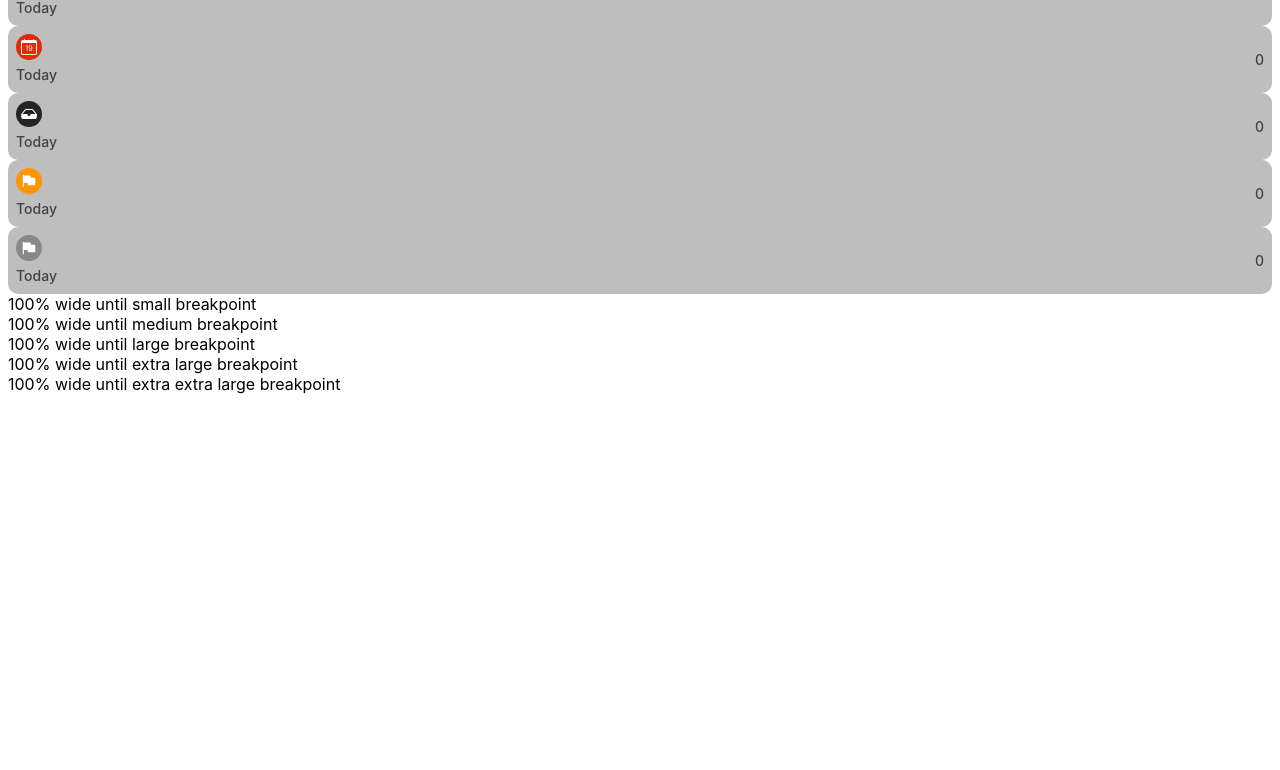
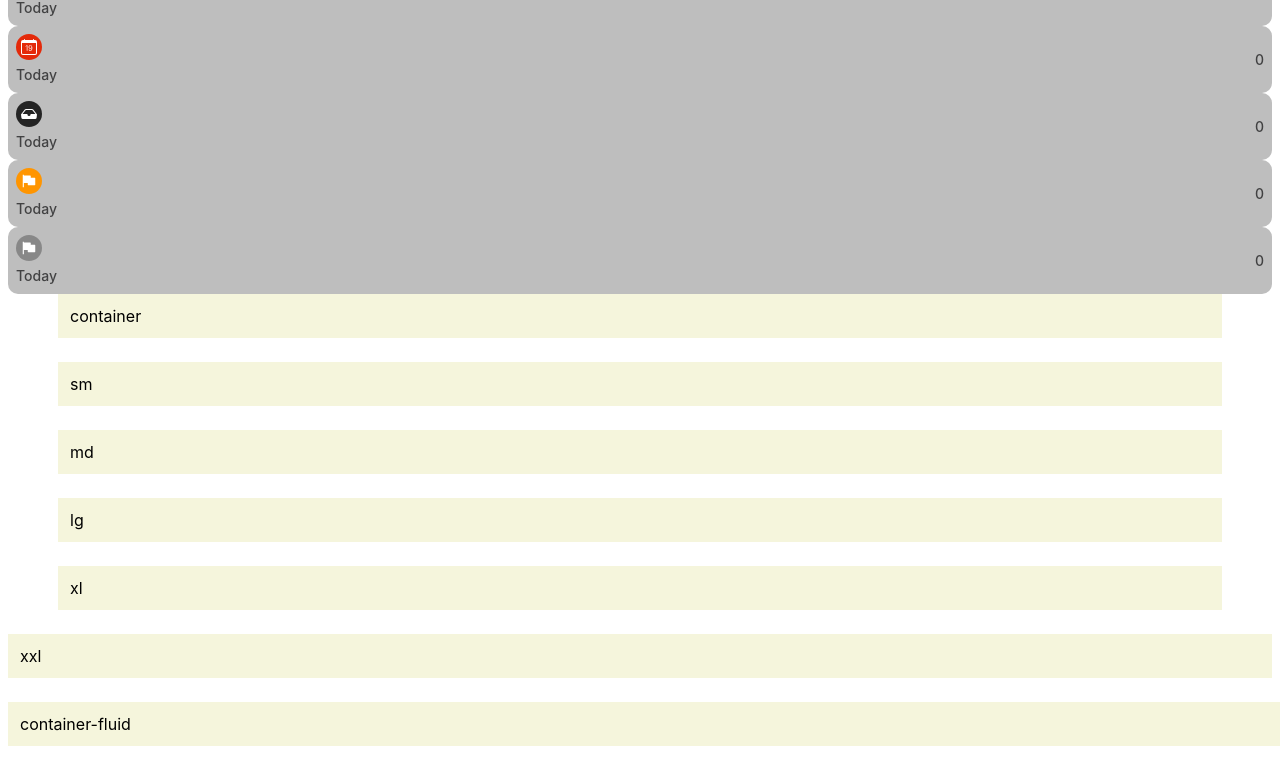
Before and after one commit to Anhelina4/ios-planner, a React (Create React App) app in the folder ios-planner/: page / in a window 1280 px wide. Shown: the part 1261-2031 px from the top of the page. Before the commit the page ends 1663 px from the top, so only its background shows below. Built offline with nearby package versions, Linux system fonts and the light colour scheme.

Commit message:
did grid-conteiner

```diff
--- a/ios-planner/src/App.js
+++ b/ios-planner/src/App.js
@@ -80,21 +80,13 @@ function App() {
       <Switcher icon={<AiFillFlag />} variant="orange" />
       <Switcher icon={<AiFillFlag />} variant="light-grey" />
       {/* Grid.Containers */}
-      <div className="container-sm">
-        100% wide until small breakpoint
-      </div>
-      <div className="container-md">
-        100% wide until medium breakpoint
-      </div>
-      <div className="container-lg">
-        100% wide until large breakpoint
-      </div>
-      <div className="container-xl">
-        100% wide until extra large breakpoint
-      </div>
-      <div className="container-xxl">
-        100% wide until extra extra large breakpoint
-      </div>
+      <Container variant="container">container</Container>
+      <Container variant="container-sm">sm</Container>
+      <Container variant="container-md">md</Container>
+      <Container variant="container-lg">lg</Container>
+      <Container variant="container-xl">xl</Container>
+      <Container variant="container-xxl">xxl</Container>
+      <Container variant="container-fluid">container-fluid</Container>
     </>
   )
 }
--- a/ios-planner/src/components/Grid/Container.js
+++ b/ios-planner/src/components/Grid/Container.js
@@ -1,9 +1,10 @@
 import React from 'react'
+import  ContainerWrapper  from "./Container.style"
 
-const Container = () => {
+const Container = (props) => {
+    const {children, variant} = props
     return (
-        <div>
-        </div>
+        <ContainerWrapper variant={variant}>{children}</ContainerWrapper>
     )
 }
 
--- a/ios-planner/src/components/Grid/Container.style.js
+++ b/ios-planner/src/components/Grid/Container.style.js
@@ -1 +1,114 @@
-import styled from "styled-components"
+import styled, { css } from "styled-components"
+
+const ContainerWrapper = styled.div`
+  padding: 0.75rem;
+  margin-bottom: 1.5rem;
+  margin-right: auto;
+  margin-left: auto;
+  background: beige;
+  ${props =>
+    props.variant === "container" &&
+    css`
+      @media (min-width: 576px) {
+        max-width: 540px;
+      }
+      @media (min-width: 768px) {
+        max-width: 720px;
+      }
+      @media (min-width: 992px) {
+        max-width: 960px;
+      }
+      @media (min-width: 1200px) {
+        max-width: 1140px;
+      }
+      @media (min-width: 1400px) {
+        max-width: 1320px;
+      }
+
+    `}
+
+    ${props =>
+    props.variant === "container-sm" &&
+    css`
+      @media (min-width: 576px) {
+        max-width: 540px;
+      }
+      @media (min-width: 768px) {
+        max-width: 720px;
+      }
+      @media (min-width: 992px) {
+        max-width: 960px;
+      }
+      @media (min-width: 1200px) {
+        max-width: 1140px;
+      }
+      @media (min-width: 1400px) {
+        max-width: 1320px;
+      }
+
+    `}
+
+    ${props =>
+    props.variant === "container-md" &&
+    css`
+      @media (min-width: 768px) {
+        max-width: 720px;
+      }
+      @media (min-width: 992px) {
+        max-width: 960px;
+      }
+      @media (min-width: 1200px) {
+        max-width: 1140px;
+      }
+      @media (min-width: 1400px) {
+        max-width: 1320px;
+      }
+
+    `}
+
+    ${props =>
+    props.variant === "container-lg" &&
+    css`
+      @media (min-width: 992px) {
+        max-width: 960px;
+      }
+      @media (min-width: 1200px) {
+        max-width: 1140px;
+      }
+      @media (min-width: 1400px) {
+        max-width: 1320px;
+      }
+
+    `}
+
+
+    ${props =>
+    props.variant === "container-xl" &&
+    css`
+      @media (min-width: 1200px) {
+        max-width: 1140px;
+      }
+      @media (min-width: 1400px) {
+        max-width: 1320px;
+      }
+
+    `}
+
+    ${props =>
+    props.variant === "container-xxl" &&
+    css`
+      @media (min-width: 1400px) {
+        max-width: 1320px;
+      }
+
+    `}
+
+    ${props =>
+    props.variant === "container-fluid" &&
+    css`
+      width: 100%;
+
+    `}
+`
+
+export default ContainerWrapper
--- a/ios-planner/src/styles/containers.css
+++ /dev/null
@@ -1,212 +0,0 @@
-@media screen and (min-width: 576px) {
-  .container-sm {
-    max-width: 540px;
-    padding: 0.75rem;
-    margin-bottom: 1.5rem;
-    background-color: rgba(0, 123, 255, 0.15);
-    margin-right: auto;
-    margin-left: auto;
-  }
-}
-@media screen and (min-width: 576px) {
-  .container-md {
-    max-width: 720px;
-    padding: 0.75rem;
-    margin-bottom: 1.5rem;
-    background-color: rgba(0, 123, 255, 0.15);
-    margin-right: auto;
-    margin-left: auto;
-  }
-}
-@media screen and (min-width: 768px) {
-  .container-md {
-    max-width: 720px;
-    padding: 0.75rem;
-    margin-bottom: 1.5rem;
-    background-color: rgba(0, 123, 255, 0.15);
-    margin-right: auto;
-    margin-left: auto;
-  }
-}
-@media screen and (min-width: 992px) {
-  .container-md {
-    max-width: 720px;
-    padding: 0.75rem;
-    margin-bottom: 1.5rem;
-    background-color: rgba(0, 123, 255, 0.15);
-    margin-right: auto;
-    margin-left: auto;
-  }
-}
-@media screen and (min-width: 1200px) {
-  .container-md {
-    max-width: 720px;
-    padding: 0.75rem;
-    margin-bottom: 1.5rem;
-    background-color: rgba(0, 123, 255, 0.15);
-    margin-right: auto;
-    margin-left: auto;
-  }
-}
-@media screen and (min-width: 1400px) {
-  .container-md {
-    max-width: 720px;
-    padding: 0.75rem;
-    margin-bottom: 1.5rem;
-    background-color: rgba(0, 123, 255, 0.15);
-    margin-right: auto;
-    margin-left: auto;
-  }
-}
-@media screen and (min-width: 576px) {
-  .container-lg {
-    max-width: 960px;
-    padding: 0.75rem;
-    margin-bottom: 1.5rem;
-    background-color: rgba(0, 123, 255, 0.15);
-    margin-right: auto;
-    margin-left: auto;
-  }
-}
-@media screen and (min-width: 768px) {
-  .container-lg {
-    max-width: 960px;
-    padding: 0.75rem;
-    margin-bottom: 1.5rem;
-    background-color: rgba(0, 123, 255, 0.15);
-    margin-right: auto;
-    margin-left: auto;
-  }
-}
-@media screen and (min-width: 992px) {
-  .container-lg {
-    max-width: 960px;
-    padding: 0.75rem;
-    margin-bottom: 1.5rem;
-    background-color: rgba(0, 123, 255, 0.15);
-    margin-right: auto;
-    margin-left: auto;
-  }
-}
-@media screen and (min-width: 1200px) {
-  .container-lg {
-    max-width: 960px;
-    padding: 0.75rem;
-    margin-bottom: 1.5rem;
-    background-color: rgba(0, 123, 255, 0.15);
-    margin-right: auto;
-    margin-left: auto;
-  }
-}
-@media screen and (min-width: 1400px) {
-  .container-lg {
-    max-width: 960px;
-    padding: 0.75rem;
-    margin-bottom: 1.5rem;
-    background-color: rgba(0, 123, 255, 0.15);
-    margin-right: auto;
-    margin-left: auto;
-  }
-}
-@media screen and (min-width: 576px) {
-  .container-xl {
-    max-width: 1140px;
-    padding: 0.75rem;
-    margin-bottom: 1.5rem;
-    background-color: rgba(0, 123, 255, 0.15);
-    margin-right: auto;
-    margin-left: auto;
-  }
-}
-@media screen and (min-width: 768px) {
-  .container-xl {
-    max-width: 1140px;
-    padding: 0.75rem;
-    margin-bottom: 1.5rem;
-    background-color: rgba(0, 123, 255, 0.15);
-    margin-right: auto;
-    margin-left: auto;
-  }
-}
-@media screen and (min-width: 992px) {
-  .container-xl {
-    max-width: 1140px;
-    padding: 0.75rem;
-    margin-bottom: 1.5rem;
-    background-color: rgba(0, 123, 255, 0.15);
-    margin-right: auto;
-    margin-left: auto;
-  }
-}
-@media screen and (min-width: 1200px) {
-  .container-xl {
-    max-width: 1140px;
-    padding: 0.75rem;
-    margin-bottom: 1.5rem;
-    background-color: rgba(0, 123, 255, 0.15);
-    margin-right: auto;
-    margin-left: auto;
-  }
-}
-@media screen and (min-width: 1400px) {
-  .container-xl {
-    max-width: 1140px;
-    padding: 0.75rem;
-    margin-bottom: 1.5rem;
-    background-color: rgba(0, 123, 255, 0.15);
-    margin-right: auto;
-    margin-left: auto;
-  }
-}
-@media screen and (min-width: 576px) {
-  .container-xxl {
-    max-width: 1320px;
-    padding: 0.75rem;
-    margin-bottom: 1.5rem;
-    background-color: rgba(0, 123, 255, 0.15);
-    margin-right: auto;
-    margin-left: auto;
-  }
-}
-@media screen and (min-width: 768px) {
-  .container-xxl {
-    max-width: 1320px;
-    padding: 0.75rem;
-    margin-bottom: 1.5rem;
-    background-color: rgba(0, 123, 255, 0.15);
-    margin-right: auto;
-    margin-left: auto;
-  }
-}
-@media screen and (min-width: 992px) {
-  .container-xxl {
-    max-width: 1320px;
-    padding: 0.75rem;
-    margin-bottom: 1.5rem;
-    background-color: rgba(0, 123, 255, 0.15);
-    margin-right: auto;
-    margin-left: auto;
-  }
-}
-@media screen and (min-width: 1200px) {
-  .container-xxl {
-    max-width: 1320px;
-    padding: 0.75rem;
-    margin-bottom: 1.5rem;
-    background-color: rgba(0, 123, 255, 0.15);
-    margin-right: auto;
-    margin-left: auto;
-  }
-}
-@media screen and (min-width: 1400px) {
-  .container-xxl {
-    max-width: 1320px;
-    padding: 0.75rem;
-    margin-bottom: 1.5rem;
-    background-color: rgba(0, 123, 255, 0.15);
-    margin-right: auto;
-    margin-left: auto;
-  }
-}
-
-/*# sourceMappingURL=containers.css.map */
```
Also changed, not shown: ios-planner/src/styles/containers.scss (deleted, +0 -30 lines), 1 other file (tests, documents, lock files or other folders).
